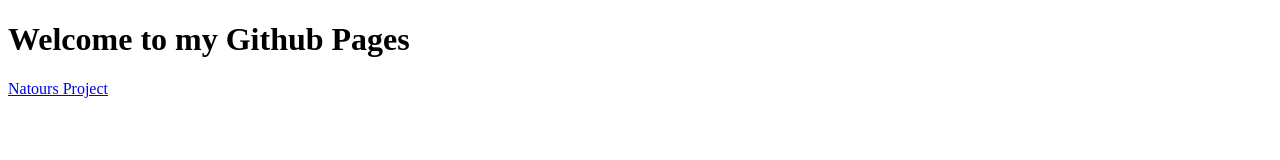
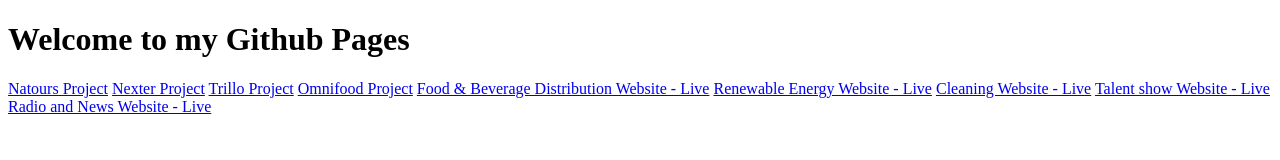
Before and after one commit to joenele/joenele.github.io, a plain HTML site: page index.html in a window 1280 px wide. Drawn offline with Linux system fonts and the light colour scheme.

Commit message:
Update index.html

```diff
--- a/index.html
+++ b/index.html
@@ -3,5 +3,12 @@
 <body>
     <h1>Welcome to my Github Pages</h1>
     <a href="https://joenele.github.io/natours/">Natours Project</a>
-</body>
+    <a href="https://joenele.github.io/nexter/">Nexter Project</a>
+    <a href="https://joenele.github.io/trillo/">Trillo Project</a>
+    <a href="https://joenele.github.io/Omnifood/">Omnifood Project</a>
+    <a href="http://www.coreasdistribution.com/">Food & Beverage Distribution Website - Live</a>
+    <a href="http://energyunit.gov.vc/energyunit/">Renewable Energy Website - Live</a>
+    <a href="https://www.perhamservices.com/">Cleaning Website - Live</a>
+    <a href="https://www.bajetotheworld.com">Talent show Website - Live</a>
+    <a href="http://www.999wefm.com/">Radio and News Website - Live</a>
 </html>
```
